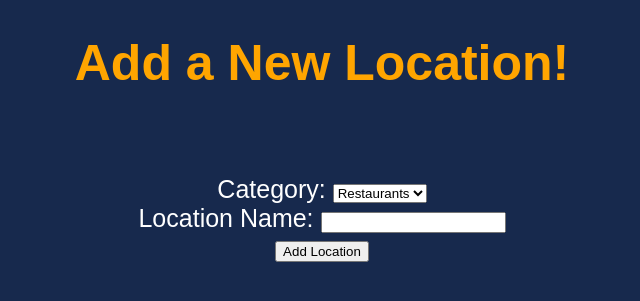
After one commit to revajeth/IlliniGather, a Flask app: template src/pages/templates/addlocation.html in a window 1280 px wide. The commit adds this page. Shown: the top 301 px of the page, without its empty margins (318-958 px from the left). Run offline with Flask 3, Linux system fonts and the light colour scheme; the template is opened without the code that fills it, so the values that code supplies are empty.

Commit message:
added a page for adding a new location

```diff
--- /dev/null
+++ b/src/pages/templates/addlocation.html
@@ -0,0 +1,29 @@
+<!DOCTYPE html>
+<html>
+<head>
+    <title>Add Location</title>
+    <link href="../static/css/styles.css" type="text/css" rel="stylesheet" />
+</head>
+<body>
+    <h1>Add a New Location!</h1>
+
+    <form>
+        <label for="category">Category:</label>
+        <select id="category" name="category">
+            <option value="restaurants">Restaurants</option>
+            <option value="study_spots">Study Spots</option>
+            <option value="nightlife">Nightlife</option>
+            <option value="events">Events</option>
+        </select>
+
+        <br>
+
+        <label for="locationName">Location Name:</label>
+        <input type="text" id="locationName" name="locationName" required>
+
+        <br>
+
+        <input type="submit" value="Add Location">
+    </form>
+</body>
+</html>
--- a/src/pages/templates/homepage.html
+++ b/src/pages/templates/homepage.html
@@ -2,7 +2,7 @@
 <html>
 <head>
     <title> IlliniGather</title>
-    <link href="../css/styles.css" type="text/css" rel="stylesheet" />
+    <link href="../static/css/styles.css" type="text/css" rel="stylesheet" />
     <style>
         .circular-button-container {
             text-align: center;
```
